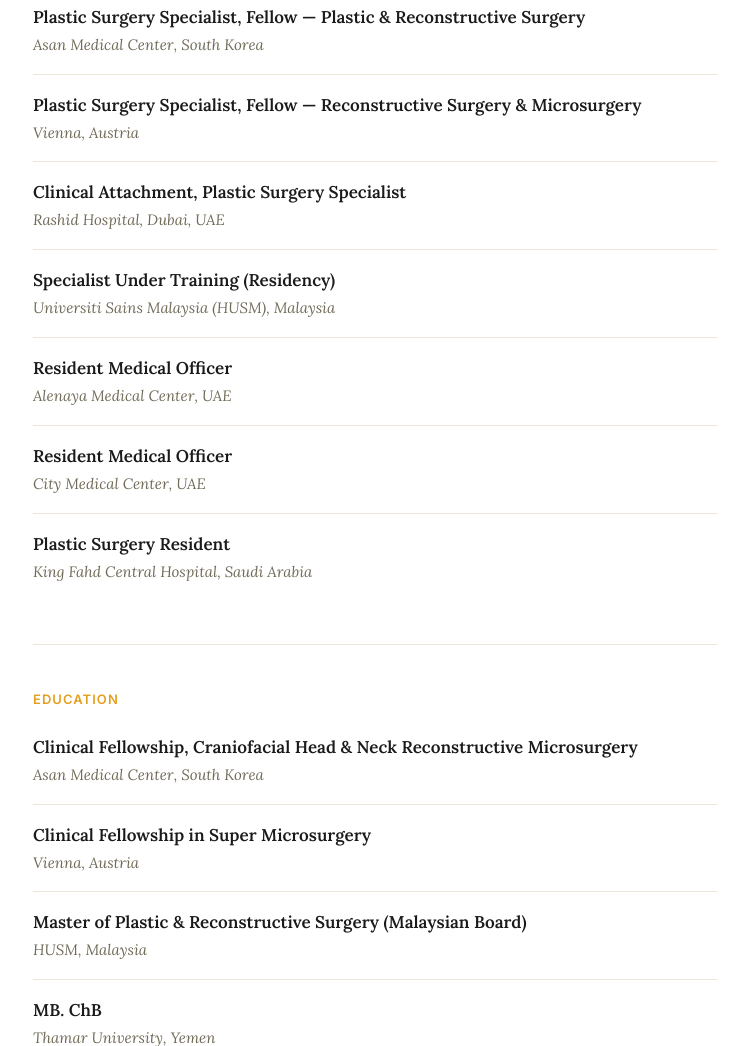
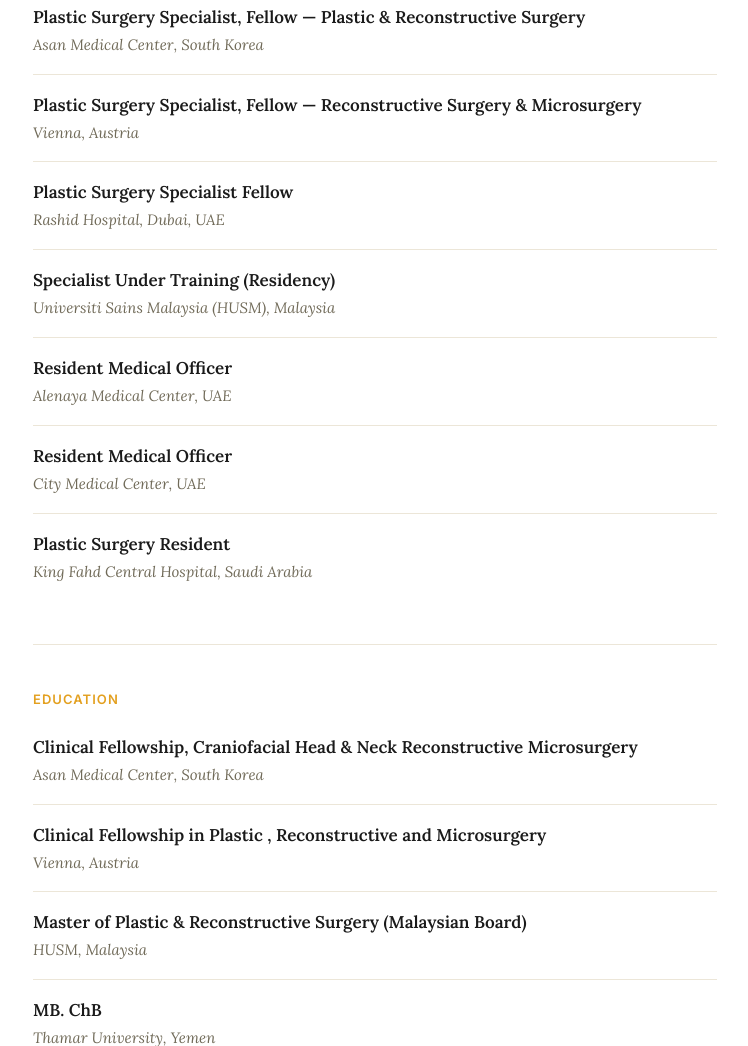
Before and after one commit to naimplasticsurgery/PRS, a plain HTML site: page index.html in a window 1280 px wide. Shown: the part 1351-2397 px from the top of the page, without its empty margins (265-1013 px from the left). Drawn offline with Linux system fonts and the light colour scheme.

Commit message:
Revise role titles in index.html
Updated role titles for clarity and consistency.

```diff
--- a/index.html
+++ b/index.html
@@ -366,7 +366,7 @@
       <div><span class="role-title">Plastic Surgery Specialist, Fellow — Reconstructive Surgery &amp; Microsurgery</span><span class="org">Vienna, Austria</span></div>
     </div>
     <div class="entry">
-      <div><span class="role-title">Clinical Attachment, Plastic Surgery Specialist</span><span class="org">Rashid Hospital, Dubai, UAE</span></div>
+      <div><span class="role-title"> Plastic Surgery Specialist Fellow </span><span class="org">Rashid Hospital, Dubai, UAE</span></div>
     </div>
     <div class="entry">
       <div><span class="role-title">Specialist Under Training (Residency)</span><span class="org">Universiti Sains Malaysia (HUSM), Malaysia</span></div>
@@ -388,7 +388,7 @@
       <div><span class="role-title">Clinical Fellowship, Craniofacial Head &amp; Neck Reconstructive Microsurgery</span><span class="org">Asan Medical Center, South Korea</span></div>
     </div>
     <div class="entry">
-      <div><span class="role-title">Clinical Fellowship in Super Microsurgery</span><span class="org">Vienna, Austria</span></div>
+      <div><span class="role-title">Clinical Fellowship in Plastic , Reconstructive and Microsurgery</span><span class="org">Vienna, Austria</span></div>
     </div>
     <div class="entry">
       <div><span class="role-title">Master of Plastic &amp; Reconstructive Surgery (Malaysian Board)</span><span class="org">HUSM, Malaysia</span></div>
```
